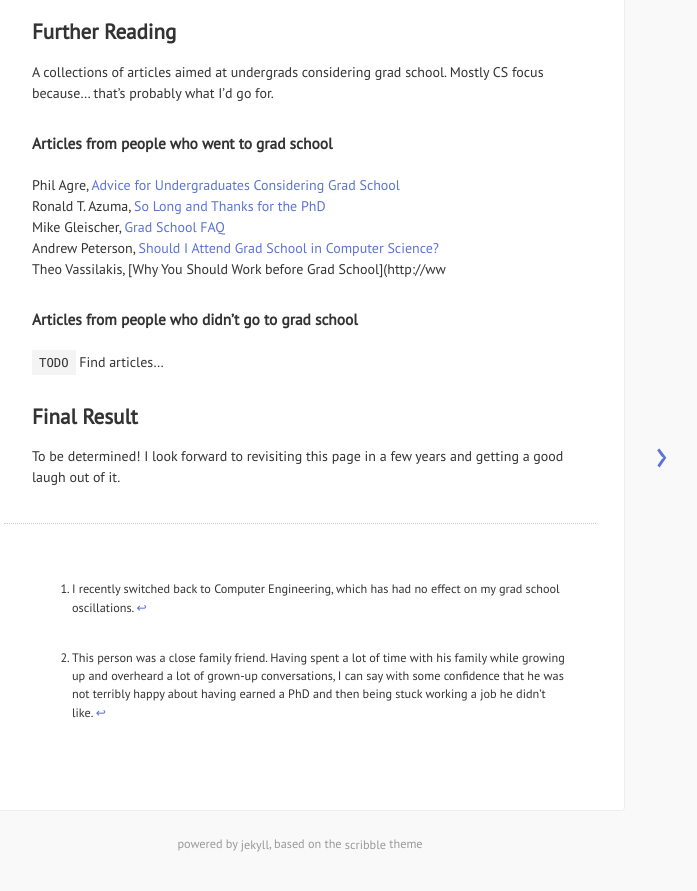
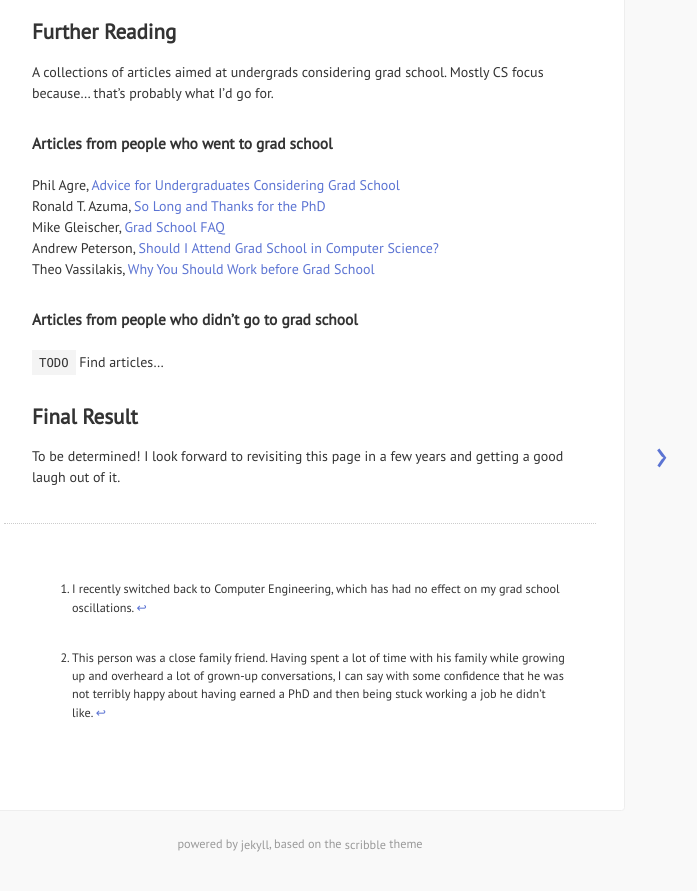
Before and after one commit to lsav/lise.me, a Jekyll site: the page built from _posts/2018-03-25-should-i-go-to-grad-school.md, in a window 1280 px wide and 900 px high, scrolled down 7101 px. Shown: the top 891 px of the window, without its empty margins (340-1037 px from the left). Built offline with Jekyll 4.4.1, drawn with Linux system fonts in a browser that asks for light colours; nearby versions of some CDN libraries; comment, search, counter and statistics services are not loaded; some of the changed lines change nothing that is shown.

Commit message:
Fix two typos.

```diff
--- a/_posts/2018-03-25-should-i-go-to-grad-school.md
+++ b/_posts/2018-03-25-should-i-go-to-grad-school.md
@@ -194,7 +194,7 @@ Phil Agre, [Advice for Undergraduates Considering Grad School](http://polaris.gs
 Ronald T. Azuma, [So Long and Thanks for the PhD](http://www.cs.unc.edu/~azuma/hitch4.html)<br>
 Mike Gleischer, [Grad School FAQ](http://pages.cs.wisc.edu/~gleicher/Web/Advice/GradSchoolFAQ)<br>
 Andrew Peterson, [Should I Attend Grad School in Computer Science?](https://utmandrew.wordpress.com/2009/08/29/should-i-attend-grad-school-in-computer-science/)<br>
-Theo Vassilakis, [Why You Should Work before Grad School](http://ww
+Theo Vassilakis, [Why You Should Work before Grad School](http://www.businessinsider.com/ex-googler-work-before-grad-school-2014-12)
 
 #### Articles from people who didn't go to grad school<a name="people-who-didnt-go"></a>
 {:.no_toc}
```
Also changed, not shown: README.md.
